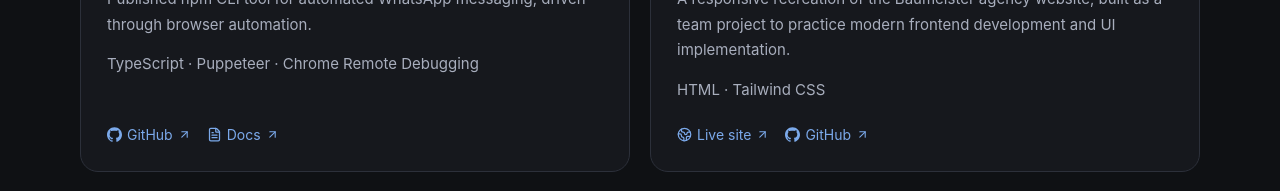
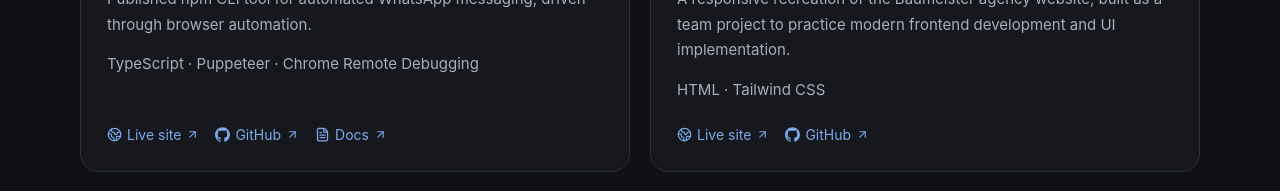
Before and after one commit to Nick-Lemy/portfolio, a React (Vite) app: page / in a window 1280 px wide. Shown: the part 2880-3071 px from the top of the page. Built offline with nearby package versions, Linux system fonts and the light colour scheme.

Commit message:
feat: add WhatsApp CLI live site

```diff
--- a/src/data/projects.js
+++ b/src/data/projects.js
@@ -25,6 +25,7 @@ export const projects = [
             "Published npm CLI tool for automated WhatsApp messaging, driven through browser automation.",
         tech: ["TypeScript", "Puppeteer", "Chrome Remote Debugging"],
         links: [
+            { label: "Live site", href: "https://wa-spammer.lemy.dev/" },
             { label: "GitHub", href: "https://github.com/Nick-Lemy/whatsapp_spammer" },
             { label: "Docs", href: "https://wa-spammer-docs.netlify.app/" },
         ],
```
